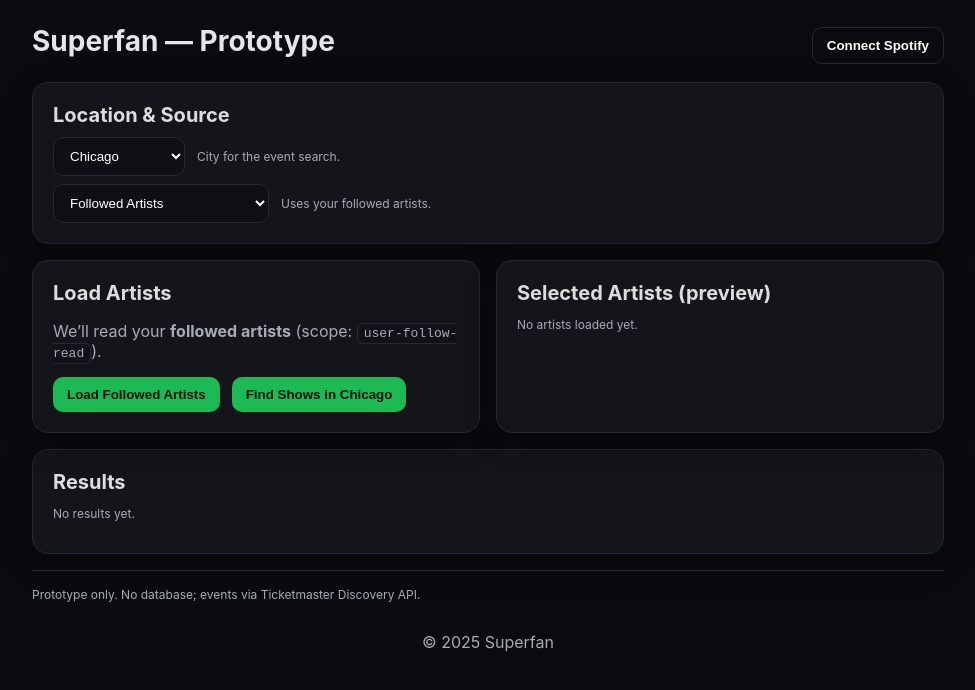
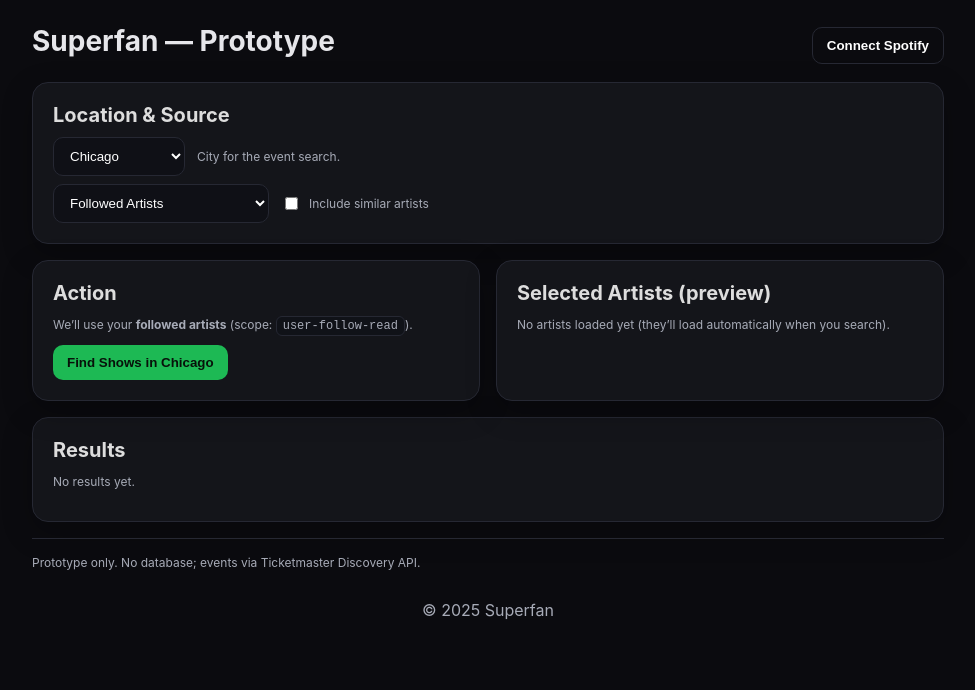
Before and after one commit to chrismparkerpro-sudo/Superfan, a Next.js app: page / in a window 1280 px wide. Shown: the top 690 px of the page, without its empty margins (152-1127 px from the left). Built offline with nearby package versions, Linux system fonts and the light colour scheme.

Commit message:
Update index.js

```diff
--- a/pages/index.js
+++ b/pages/index.js
@@ -18,10 +18,13 @@ export default function Home(){
   const [city, setCity] = useState('Chicago')
   const [source, setSource] = useState('followed') // followed | top_artists | top_tracks
   const [timeRange, setTimeRange] = useState('medium_term')
+  const [includeSimilar, setIncludeSimilar] = useState(false)
+
   const [artists, setArtists] = useState([])
   const [events, setEvents] = useState([])
-  const [loading, setLoading] = useState(false)     // load artists
-  const [searching, setSearching] = useState(false) // search events
+  const [recommended, setRecommended] = useState([])
+
+  const [busy, setBusy] = useState(false) // unified spinner
   const [error, setError] = useState('')
 
   useEffect(()=>{
@@ -33,92 +36,64 @@ export default function Home(){
 
   const connectSpotify = () => window.location.href = '/api/login'
 
-  const loadFollowedArtists = async () => {
-    setLoading(true); setError('')
-    try{
-      const r = await fetch('/api/followed')
-      if(r.status === 401){
-        setError('Please connect Spotify first.')
-        setLoading(false)
-        return
-      }
+  const loadArtistsForSource = async () => {
+    const endpoint =
+      source === 'followed'
+        ? '/api/followed'
+        : `/api/top?type=${source === 'top_artists' ? 'artists' : 'tracks'}&time_range=${timeRange}&limit=50`
+
+    const r = await fetch(endpoint)
+    if (r.status === 401) throw new Error('Please connect Spotify first.')
     const data = await r.json()
-      setArtists((data.items || []).slice(0,100))
-    }catch(e){
-      setError('Could not load followed artists.')
-    }
-    setLoading(false)
+    return (data.items || []).slice(0, 100)
   }
 
-  const loadTop = async (which) => {
-    setLoading(true); setError('')
-    try{
-      const r = await fetch(`/api/top?type=${which}&time_range=${timeRange}&limit=50`)
-      if(r.status === 401){
-        setError('Please connect Spotify first.')
-        setLoading(false)
-        return
-      }
-      const data = await r.json()
-      setArtists((data.items || []).slice(0,100))
-    }catch(e){
-      setError('Could not load top data.')
-    }
-    setLoading(false)
-  }
+  const oneClickFind = async () => {
+    try {
+      setBusy(true)
+      setError('')
+      setEvents([])
+      setRecommended([])
 
-  const primeArtistsForSearch = async () => {
-    // Ensure we have artists for the selected source
-    if (artists.length > 0) return artists
-
-    if (source === 'followed') {
-      await loadFollowedArtists()
-      return artists
-    }
-    if (source === 'top_artists') {
-      await loadTop('artists')
-      return artists
-    }
-    if (source === 'top_tracks') {
-      await loadTop('tracks')
-      return artists
-    }
-    return artists
-  }
-
-  const findShows = async () => {
-    try {
-      setSearching(true)
-      setError('')
-
-      // Ensure artists list is populated for selected source
+      // 1) ensure artists for current source
       let current = artists
       if (current.length === 0) {
-        await primeArtistsForSearch()
-        current = artists
+        current = await loadArtistsForSource()
+        setArtists(current) // cache for preview
       }
-      if (current.length === 0) {
-        setError('No artists available. Load artists first.')
-        return
-      }
+      if (current.length === 0) throw new Error('No artists available.')
 
-      const res = await fetch('/api/events', {
+      // 2) Ticketmaster search for current artists
+      const baseRes = await fetch('/api/events', {
         method: 'POST',
         headers: { 'Content-Type':'application/json' },
         body: JSON.stringify({ names: current.map(a => a.name), city })
       })
-      const out = await res.json()
-      if(out.error){
-        setError(out.error)
-        setEvents([])
-      } else {
-        setEvents(out.events || [])
+      const baseOut = await baseRes.json()
+      if (baseOut.error) throw new Error(baseOut.error)
+      let finalEvents = baseOut.events || []
+
+      // 3) optionally include similar artists
+      if (includeSimilar) {
+        const simRes = await fetch('/api/similar-events', {
+          method: 'POST',
+          headers: { 'Content-Type':'application/json' },
+          body: JSON.stringify({ seeds: current.map(a => ({ id: a.id, name: a.name })), city })
+        })
+        const simOut = await simRes.json()
+        if (!simOut.error) {
+          setRecommended(simOut.similar || [])
+          const byId = new Map()
+          ;[...finalEvents, ...(simOut.events || [])].forEach(ev => byId.set(ev.id, ev))
+          finalEvents = Array.from(byId.values())
         }
+      }
+
+      setEvents(finalEvents)
     } catch (e) {
-      setError('Show search failed.')
-      setEvents([])
+      setError(e.message || 'Show search failed.')
     } finally {
-      setSearching(false)
+      setBusy(false)
     }
   }
 
@@ -152,35 +127,29 @@ export default function Home(){
               {TIME_RANGES.map(r => <option key={r.value} value={r.value}>{r.label}</option>)}
             </select>
           )}
-          <span className="small">
-            {source === 'followed'
-              ? 'Uses your followed artists.'
-              : 'Uses Spotify listening history (user-top-read).'}
-          </span>
+          <label className="small" style={{display:'flex', alignItems:'center', gap:8}}>
+            <input
+              type="checkbox"
+              checked={includeSimilar}
+              onChange={e=>setIncludeSimilar(e.target.checked)}
+            />
+            Include similar artists
+          </label>
         </div>
       </div>
 
       <div className="grid" style={{marginTop:16}}>
         <div className="card">
-          <h2>Load Artists</h2>
-          <p>
+          <h2>Action</h2>
+          <p className="small">
             {source === 'followed'
-              ? <>We’ll read your <strong>followed artists</strong> (scope: <code>user-follow-read</code>).</>
-              : <>We’ll read your <strong>top {source === 'top_artists' ? 'artists' : 'tracks'}</strong> for the selected period (scope: <code>user-top-read</code>).</>
+              ? <>We’ll use your <strong>followed artists</strong> (scope: <code>user-follow-read</code>).</>
+              : <>We’ll use your <strong>listening history</strong> (scope: <code>user-top-read</code>) to derive artists.</>
             }
           </p>
           <div className="row" style={{marginTop:8}}>
-            {source === 'followed' ? (
-              <button className="btn" onClick={loadFollowedArtists} disabled={loading}>
-                {loading ? 'Loading…' : 'Load Followed Artists'}
-              </button>
-            ) : (
-              <button className="btn" onClick={()=>loadTop(source === 'top_artists' ? 'artists' : 'tracks')} disabled={loading}>
-                {loading ? 'Loading…' : `Load ${source === 'top_artists' ? 'Top Artists' : 'Top Tracks'}`}
-              </button>
-            )}
-            <button className="btn" onClick={findShows} disabled={searching}>
-              {searching ? 'Searching…' : `Find Shows in ${city}`}
+            <button className="btn" onClick={oneClickFind} disabled={busy}>
+              {busy ? 'Finding…' : `Find Shows in ${city}`}
             </button>
           </div>
         </div>
@@ -188,7 +157,7 @@ export default function Home(){
         <div className="card">
           <h2>Selected Artists (preview)</h2>
           {artists.length === 0
-            ? <p className="small">No artists loaded yet.</p>
+            ? <p className="small">No artists loaded yet (they’ll load automatically when you search).</p>
             : (
               <ul className="clean">
                 {artists.map(a => (
@@ -198,9 +167,22 @@ export default function Home(){
                   </li>
                 ))}
               </ul>
-
             )
           }
+
+          {recommended.length > 0 && (
+            <>
+              <h2 style={{marginTop:16}}>Recommended Similar Artists</h2>
+              <ul className="clean">
+                {recommended.map(a => (
+                  <li className="item" key={a.id || a.name}>
+                    {a.image ? <img className="avatar" src={a.image} alt={a.name} /> : null}
+                    {a.name}
+                  </li>
+                ))}
+              </ul>
+            </>
+          )}
         </div>
       </div>
 
```
Lines whose indentation alone changed are shown as unchanged.
